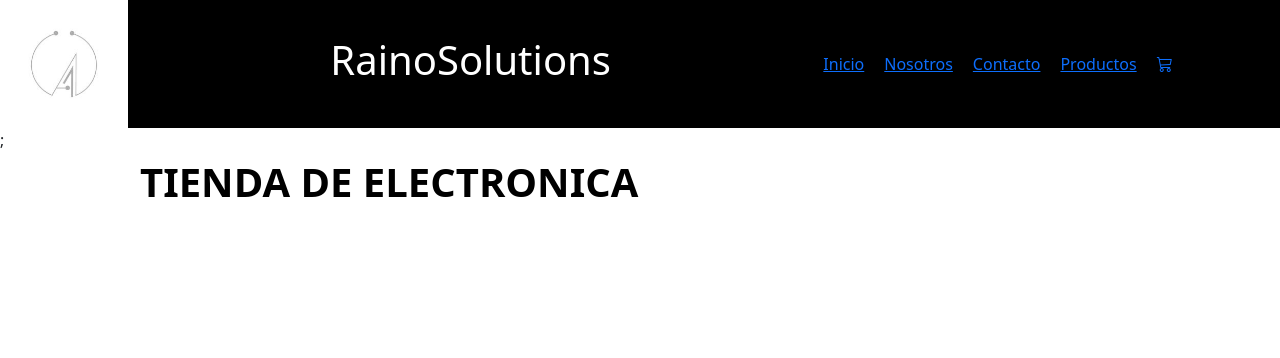
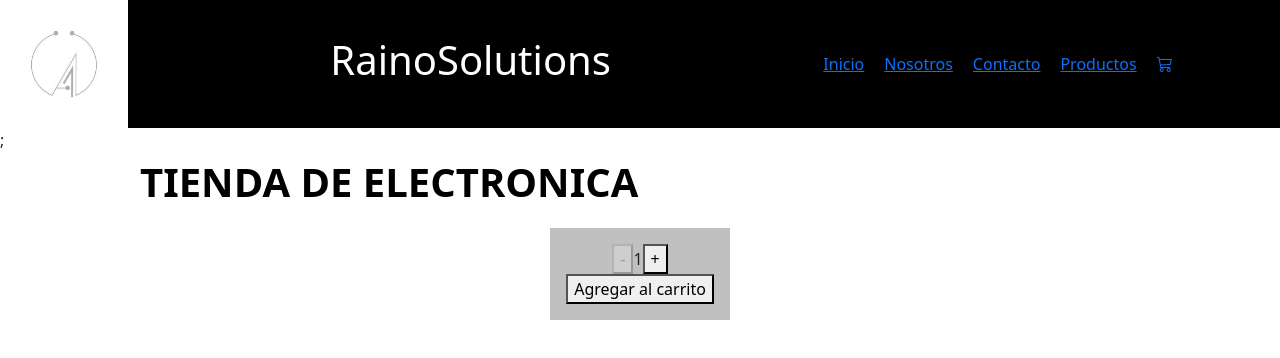
Before and after one commit to jraices/reactraices, a React (Create React App) app: page / in a window 1280 px wide. Shown: the top 358 px of the page. Built offline with nearby package versions, Linux system fonts and the light colour scheme.

Commit message:
TiendaDeEletronicaRaices

```diff
--- /dev/null
+++ b/src/Components/ItemCount/ItemCount.css
@@ -0,0 +1,7 @@
+.counter {
+  width: fit-content;
+  background-color: silver;
+  margin: auto;
+  padding: 1rem;
+  text-align: center;
+}
--- /dev/null
+++ b/src/Components/ItemCount/index.js
@@ -0,0 +1,32 @@
+import "./ItemCount.css";
+
+import React, { useState } from "react";
+
+export const ItemCount = ({ initial, stock, onAdd }) => {
+  const [count, setCount] = useState(initial);
+  const decrease = () => {
+    setCount(count - 1);
+  };
+  const increase = () => {
+    setCount(count + 1);
+  };
+
+  return (
+    <div className="counter">
+      <button disabled={count <= 1} onClick={decrease}>
+        -
+      </button>
+      <span>{count}</span>
+      <button disabled={count >= stock} onClick={increase}>
+        +
+      </button>
+      <div>
+        <button disabled={stock <= 0} onClick={() => onAdd(count)}>
+          Agregar al carrito
+        </button>
+      </div>
+    </div>
+  );
+};
+
+export default ItemCount;
--- a/src/Components/ItemListContainer/index.js
+++ b/src/Components/ItemListContainer/index.js
@@ -1,8 +1,18 @@
 import React from "react";
 import Title from "../Title";
+import ItemCount from "../ItemCount";
 
 export const ItemListContainer = () => {
-  return <Title greeting="TIENDA DE ELECTRONICA" />;
+  const onAdd = (quantity) => {
+    console.log(`Compraste ${quantity} `);
+  };
+
+  return (
+    <>
+      <Title greeting="TIENDA DE ELECTRONICA" />
+      <ItemCount initial={1} stock={5} onAdd={onAdd} />
+    </>
+  );
 };
 
 export default ItemListContainer;
```
